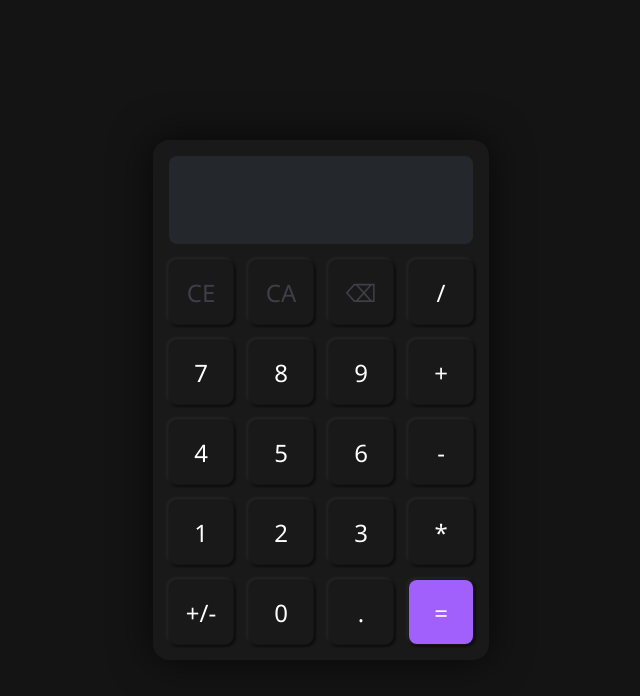
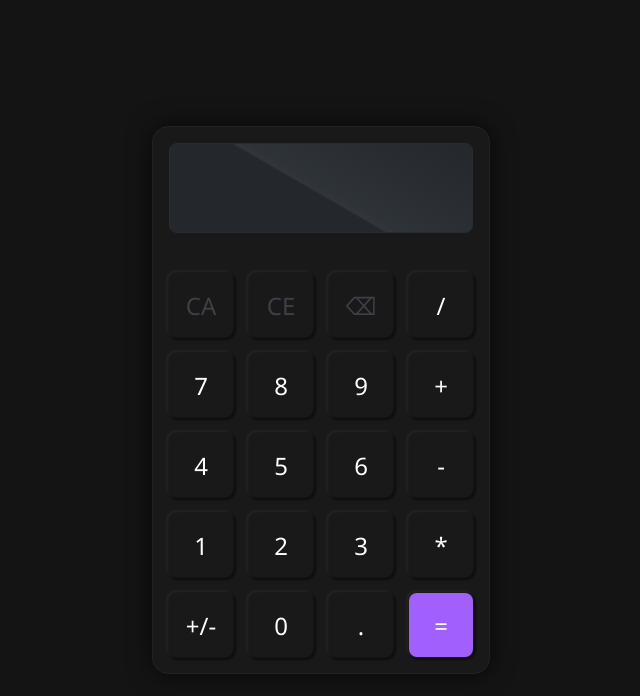
Before and after one commit to MarchMol/lab7_web_calculadora, a React (Vite) app: page / in a window 1280 px wide. Shown: the top 696 px of the page, without its empty margins (319-959 px from the left). Built offline with nearby package versions, Linux system fonts and the light colour scheme.

Commit message:
fix: style

```diff
--- a/src/Calculator.css
+++ b/src/Calculator.css
@@ -8,13 +8,15 @@
     background-color:#191919;
     padding: 1rem;
     border-radius: 2vh;
-    box-shadow: 0 0 5vh 0 rgba(0, 0, 0, 0.671);
+    box-shadow: 0 0 3vh 0 rgba(0, 0, 0, 0.671);
+    border: 0.1vh solid #222222;
 }
 
 .calcTop{
-background-color: rgb(36, 39, 43);
+    background: linear-gradient(30deg, rgba(36,39,43,1) 47%, rgba(50,53,57,1) 48%, rgba(46,51,56,1) 51%, rgba(36,39,43,1) 100%);
 height: 10vh;
 padding: 0.5vh;
 border-radius: 1vh;
-margin-bottom: 2vh;
+margin-bottom: 5vh;
+border: 0.1vh solid rgb(41, 45, 49);
 }
--- a/src/Calculator.jsx
+++ b/src/Calculator.jsx
@@ -5,8 +5,8 @@ import './Calculator.css'
 import useCalc from "./hooks/useCalc.jsx";
 
 const button_obj = {
-    1:['CE',1],
-    2:['CA',1],
+    1:['CA',1],
+    2:['CE',1],
     3:['⌫',1],
     4:['/',0],
     5:['7',0],
```
